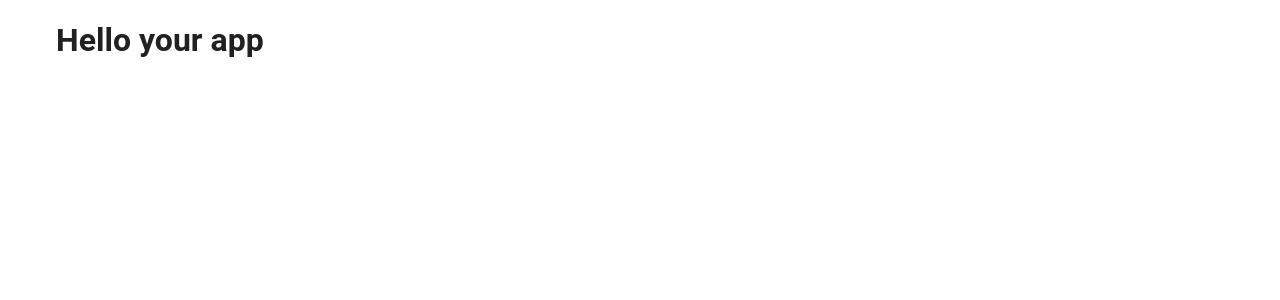
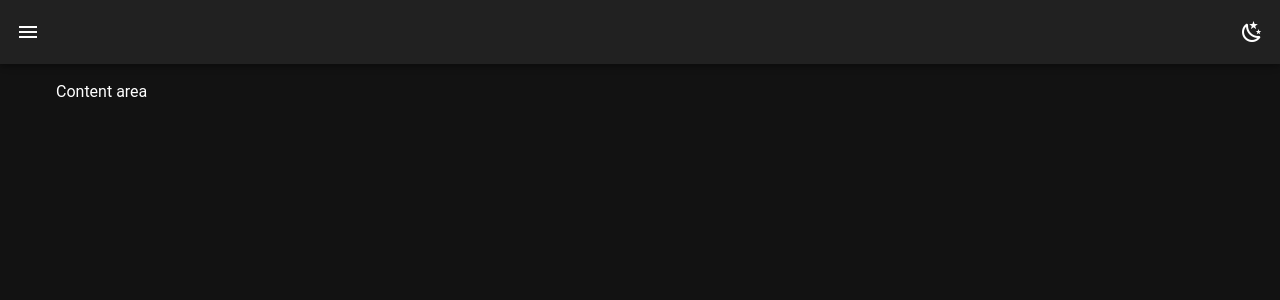
Before and after one commit to MaximPolyaev/vuetify3-ts-eslint-template, a Vue app: page / in a window 1280 px wide. Shown: the top 300 px of the page. Built offline with nearby package versions, Linux system fonts and the light colour scheme.

Commit message:
add navigation drawer

```diff
--- /dev/null
+++ b/src/refs/navigation/drawer/index.ts
@@ -0,0 +1,7 @@
+import { ref } from 'vue'
+
+export const drawer = ref(false)
+
+export function toggleDrawer() {
+  drawer.value = !drawer.value
+}
--- /dev/null
+++ b/src/refs/theme/index.ts
@@ -0,0 +1,7 @@
+import { ref } from 'vue'
+
+export const theme = ref('dark')
+
+export function toggleTheme() {
+  theme.value = theme.value === 'light' ? 'dark' : 'light'
+}
--- a/src/router/index.ts
+++ b/src/router/index.ts
@@ -1,13 +1,12 @@
 import { createRouter, createWebHistory } from 'vue-router'
-import HomeView from '../views/HomeView.vue'
+import DefaultLayout from '@/views/layouts/DefaultLayout.vue'
 
 const router = createRouter({
   history: createWebHistory(import.meta.env.BASE_URL),
   routes: [
     {
       path: '/',
-      name: 'home',
-      component: HomeView,
+      component: DefaultLayout,
     },
   ],
 })
--- a/src/views/HomeView.vue
+++ /dev/null
@@ -1,16 +0,0 @@
-<template>
-  <v-app>
-    <v-main>
-      <v-container>
-        <v-row>
-          <v-col>
-            <hello-world msg="Hello your app" />
-          </v-col>
-        </v-row>
-      </v-container>
-    </v-main>
-  </v-app>
-</template>
-<script setup lang="ts">
-import HelloWorld from '@/components/HelloWorld.vue'
-</script>
--- /dev/null
+++ b/src/views/UI/AppBar.vue
@@ -0,0 +1,11 @@
+<template>
+  <v-app-bar>
+    <toggle-navigation-drawer-button />
+    <v-spacer />
+    <toggle-theme-button />
+  </v-app-bar>
+</template>
+<script setup lang="ts">
+import ToggleThemeButton from '@/views/UI/buttons/ToggleThemeButton.vue'
+import ToggleNavigationDrawerButton from '@/views/UI/buttons/ToggleNavigationDrawerButton.vue'
+</script>
--- /dev/null
+++ b/src/views/UI/NavigationDrawer.vue
@@ -0,0 +1,6 @@
+<template>
+  <v-navigation-drawer v-model="drawer" />
+</template>
+<script setup lang="ts">
+import { drawer } from '@/refs/navigation/drawer'
+</script>
--- /dev/null
+++ b/src/views/UI/buttons/ToggleNavigationDrawerButton.vue
@@ -0,0 +1,9 @@
+<template>
+  <v-btn
+    :icon="drawer ? 'mdi-menu-open' : 'mdi-menu'"
+    @click="toggleDrawer()"
+  />
+</template>
+<script setup lang="ts">
+import { drawer, toggleDrawer } from '@/refs/navigation/drawer'
+</script>
--- /dev/null
+++ b/src/views/UI/buttons/ToggleThemeButton.vue
@@ -0,0 +1,9 @@
+<template>
+  <v-btn
+    :icon="theme === 'light' ? 'mdi-weather-sunny' : 'mdi-weather-night'"
+    @click="toggleTheme()"
+  />
+</template>
+<script setup lang="ts">
+import { theme, toggleTheme } from '@/refs/theme'
+</script>
--- /dev/null
+++ b/src/views/layouts/DefaultLayout.vue
@@ -0,0 +1,17 @@
+<template>
+  <v-app :theme="theme">
+    <v-layout>
+      <navigation-drawer />
+      <app-bar />
+      <v-main>
+        <v-container>Content area</v-container>
+      </v-main>
+    </v-layout>
+  </v-app>
+</template>
+
+<script setup lang="ts">
+import AppBar from '@/views/UI/AppBar.vue'
+import { theme } from '@/refs/theme'
+import NavigationDrawer from '@/views/UI/NavigationDrawer.vue'
+</script>
```
